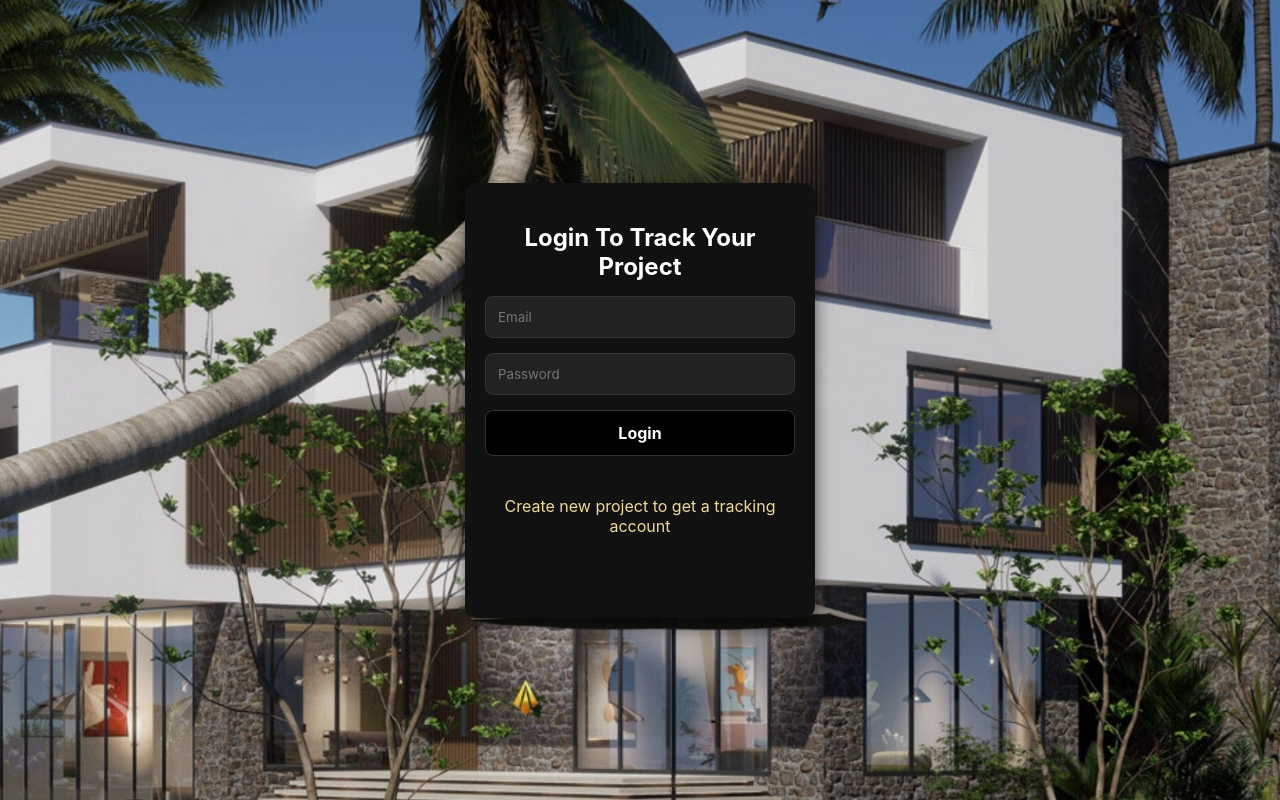
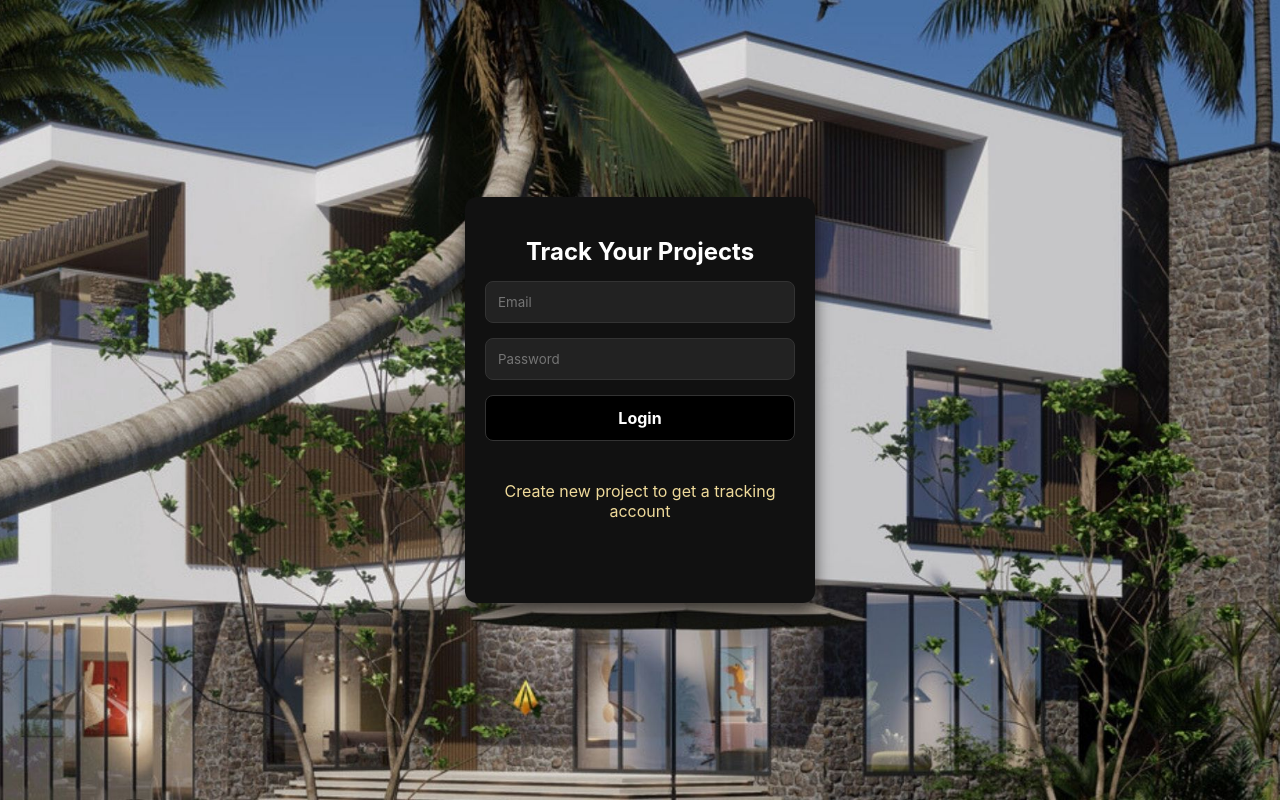
Before and after one commit to Ghaddafi/Mascani-Tracking-pages, a plain HTML site: page index.html in a window 1280 px wide. Drawn offline with Linux system fonts and the light colour scheme.

Commit message:
Update index.html

```diff
--- a/index.html
+++ b/index.html
@@ -125,7 +125,7 @@
   <div class="form-container">
     <!-- Login Form -->
     <form id="login-form" class="form" onsubmit="return validateLogin()">
-      <h2> Login To Track Your Project </h2>
+      <h2> Track Your Projects </h2>
       <input type="email" id="login-email" placeholder="Email" required>
       <input type="password" id="login-password" placeholder="Password" required>
       <button type="submit">Login</button>
```
